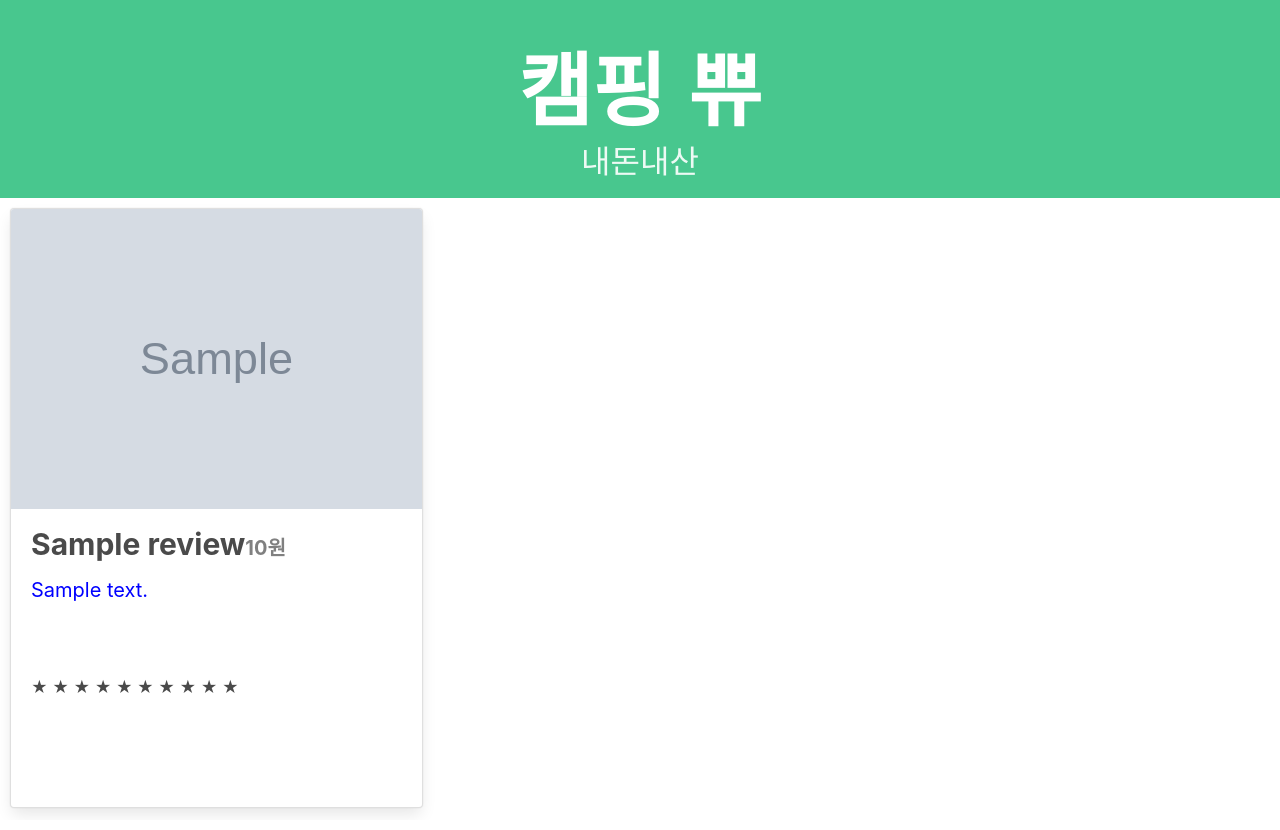
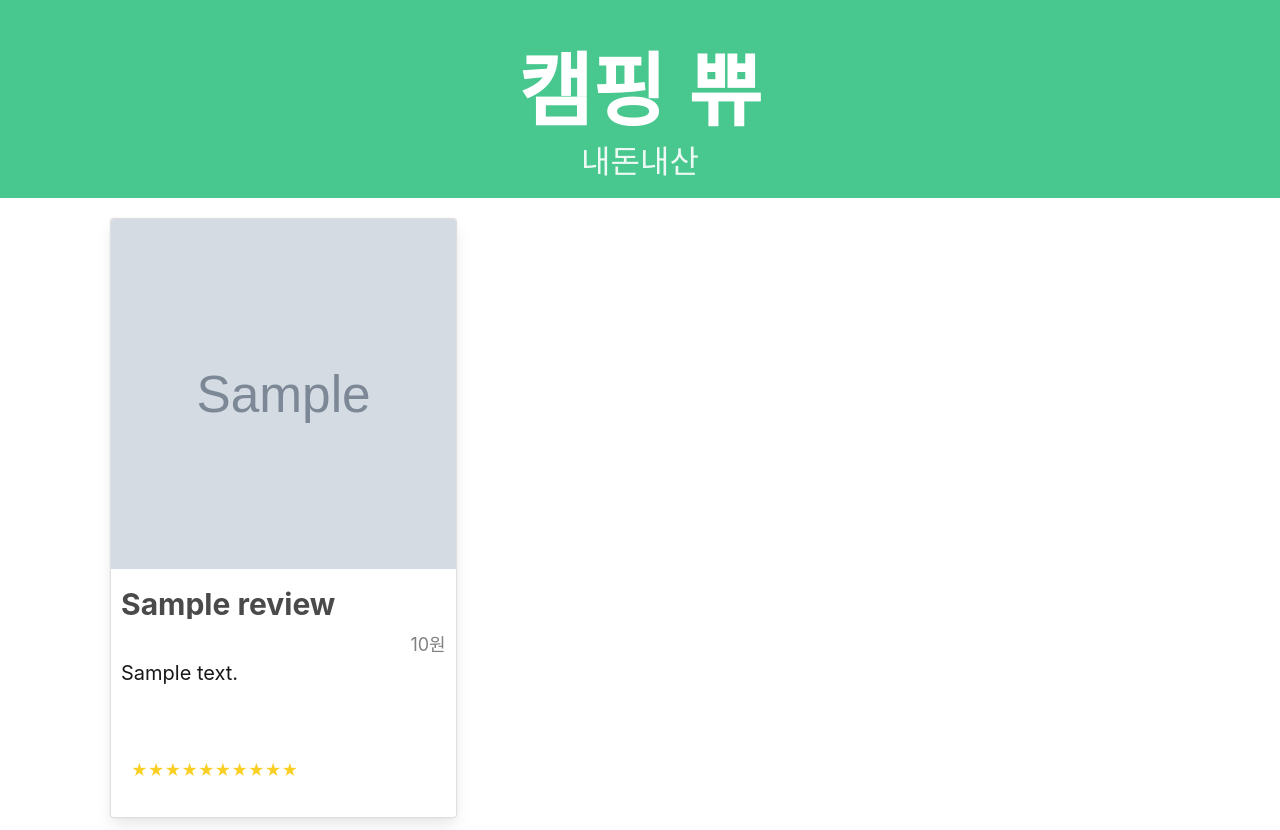
Before and after one commit to camping-view/hanghae-4-1, a Flask app: page / in a window 1280 px wide. Shown: the part 72-902 px from the top of the page. Run offline with Flask 2, Linux system fonts and the light colour scheme; grey boxes marked "Sample" are stand-in pictures; a database or web service that is not in the repository returns one stand-in record (values such as "Sample title"); some libraries are stand-ins or nearby versions; some web fonts are replaced.

Commit message:
메인화면 CSS적용

```diff
--- a/static/css/mystyle.css
+++ b/static/css/mystyle.css
@@ -2,7 +2,10 @@ body {
     background-color: white;
     min-height: 100vh;
 }
-
+.card-columns{
+    max-width: 1080px;
+    margin:0 auto;
+}
 .section {
     padding: 1rem 1.5rem;
     max-width: 750px;
@@ -65,27 +68,51 @@ input::-webkit-calendar-picker-indicator {
 .card {
     width: 500px;
     height: 600px;
-    margin: 10px 10px 10px 10px;
+    margin: 20px 10px 10px 10px;
 }
 
+.crad-image-area{
+    height: 350px;
+}
 .card-img-top {
-    height: 300px;
+    width: 100%;
+    height: 100%;
+    object-fit:cover;
+    /*height: 300px;*/
 }
 
 .card-title {
     line-height: 30px;
     font-size: 30px;
     font-weight: bold;
-
+    overflow: hidden;
+    text-overflow: ellipsis;
+    white-space: nowrap;
 }
 
 .card-price {
-    font-size: 20px;
+    font-size: 18px;
     color: gray;
+    text-align: right;
 }
 
 .card-comment {
-    height: 100px;
+    min-height: 90px;
     font-size: 20px;
-    color: blue;
+    color: #18181a;
+    overflow: hidden;
+    text-overflow: ellipsis;
+    display: -webkit-box;
+    -webkit-line-clamp: 3;
+    -webkit-box-orient: vertical;
 }
+
+.review-star{
+    color: #facf24;
+    margin:10px;
+}
+
+.card-body{
+    padding: 10px;
+    margin: 10px 0;
+}
--- a/static/css/review.css
+++ b/static/css/review.css
@@ -8,7 +8,7 @@
     text-decoration:none;
 }
 .star_rating a:first-child {margin-left:0;}
-.star_rating a.on {color: #6464a0;}
+.star_rating a.on {color: #facf24;}
 
 input:read-only {
   background-color: #ccc;
--- a/templates/index.html
+++ b/templates/index.html
@@ -83,13 +83,16 @@
         {% for review in reviews %}
             <a href="/review?review_id={{ review._id }}">
                 <div class="card">
-                    <img class="card-img-top" src="{{ review.crawling_image }}" alt="Card image cap">
+                    <div class="crad-image-area">
+                        <img class="card-img-top" src="{{ review.crawling_image }}" alt="Card image cap">
+                    </div>
                     <div class="card-body">
-                        <h5 class="card-title">{{ review.name }}<span class="card-price">{{ review.price }}원</span></h5>
-                        <p class="card-comment">{{ review.content }}</p>
-                        {% for x in range(review.star | int) %}
-                            <span>★</span>
-                        {% endfor %}
+                        <div>
+                            <h5 class="card-title">{{ review.name }}</h5>
+                            <p class="card-price">{{ review.price }}원</p>
+                            <p class="card-comment">{{ review.content }}</p>
+                        </div>
+                        <div class="review-star"> {% for x in range(review.star | int) %}★{% endfor %}</div>
                     </div>
                 </div>
             </a>
```
